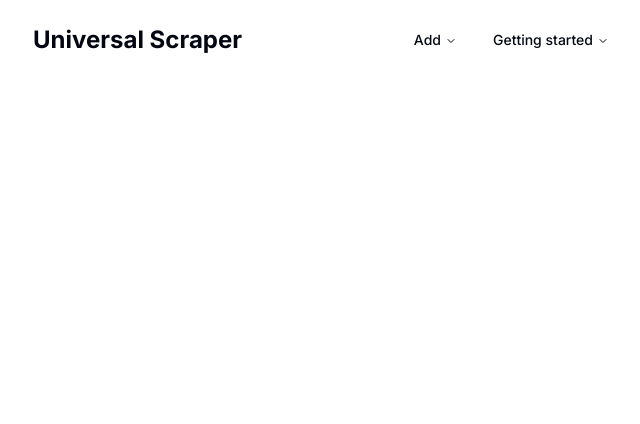
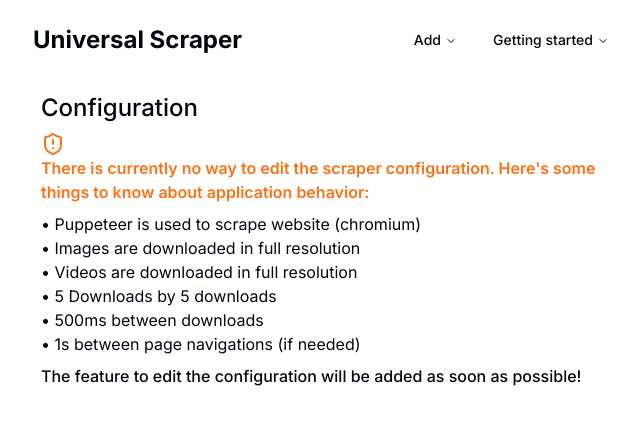
Before and after one commit to codebyalexx/universal-scrapper, a Next.js app: page /configuration in a window 1280 px wide. Shown: the top 424 px of the page, without its empty margins (311-951 px from the left). Built offline with nearby package versions, Linux system fonts and the light colour scheme.

Commit message:
:construction: Created temporary configuration docs

```diff
--- a/src/app/configuration/page.tsx
+++ b/src/app/configuration/page.tsx
@@ -1,5 +1,20 @@
+import { ShieldAlertIcon } from "lucide-react";
+
 export default function ConfigurationPage() {
   return (<div>
+    <h1 className="text-2xl font-medium mb-2">Configuration</h1>
+    <p className="text-orange-500 font-semibold mb-2 flex items-center flex-wrap">
+      <ShieldAlertIcon className="mr-2" /> There is currently no way to edit the scraper configuration. Here&apos;s some things to know about application behavior:
+    </p>
+    <ul className="mb-2">
+      <li>• Puppeteer is used to scrape website (chromium)</li>
+      <li>• Images are downloaded in full resolution</li>
+      <li>• Videos are downloaded in full resolution</li>
+      <li>• 5 Downloads by 5 downloads</li>
+      <li>• 500ms between downloads</li>
+      <li>• 1s between page navigations (if needed)</li>
+    </ul>
 
+    <p className="font-medium">The feature to edit the configuration will be added as soon as possible!</p>
   </div>)
 }
--- a/src/features/layout/Header.tsx
+++ b/src/features/layout/Header.tsx
@@ -3,12 +3,15 @@
 import { NavigationMenu, NavigationMenuContent, NavigationMenuItem, NavigationMenuLink, NavigationMenuList, NavigationMenuTrigger } from "@/components/ui/navigation-menu"
 import { cn } from "@/lib/utils"
 import Image from "next/image"
+import Link from "next/link"
 import React from "react"
 
 export const Header = ({className}: {className?: string}) => {
   return (<div className={(cn("container max-w-2xl flex items-center h-full", className))}>
     <header className="w-full flex justify-between items-center p-2">
-      <h1 className="text-2xl font-bold text-foreground">Universal Scraper</h1>
+      <Link href={"/"}>
+        <h1 className="text-2xl font-bold text-foreground">Universal Scraper</h1>
+      </Link>
       <div>
         <HeaderNavigationMenu />
       </div>
```
